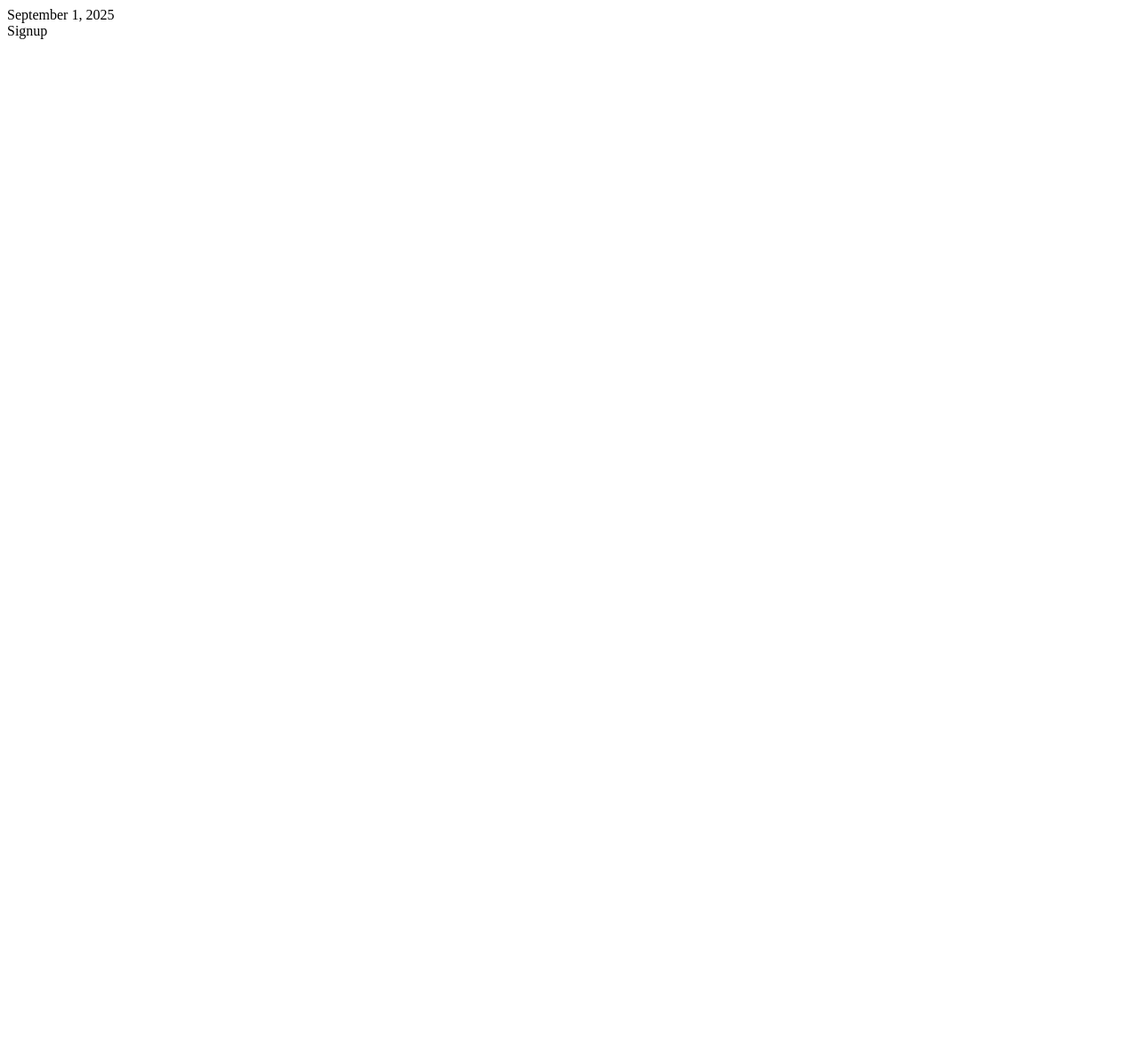
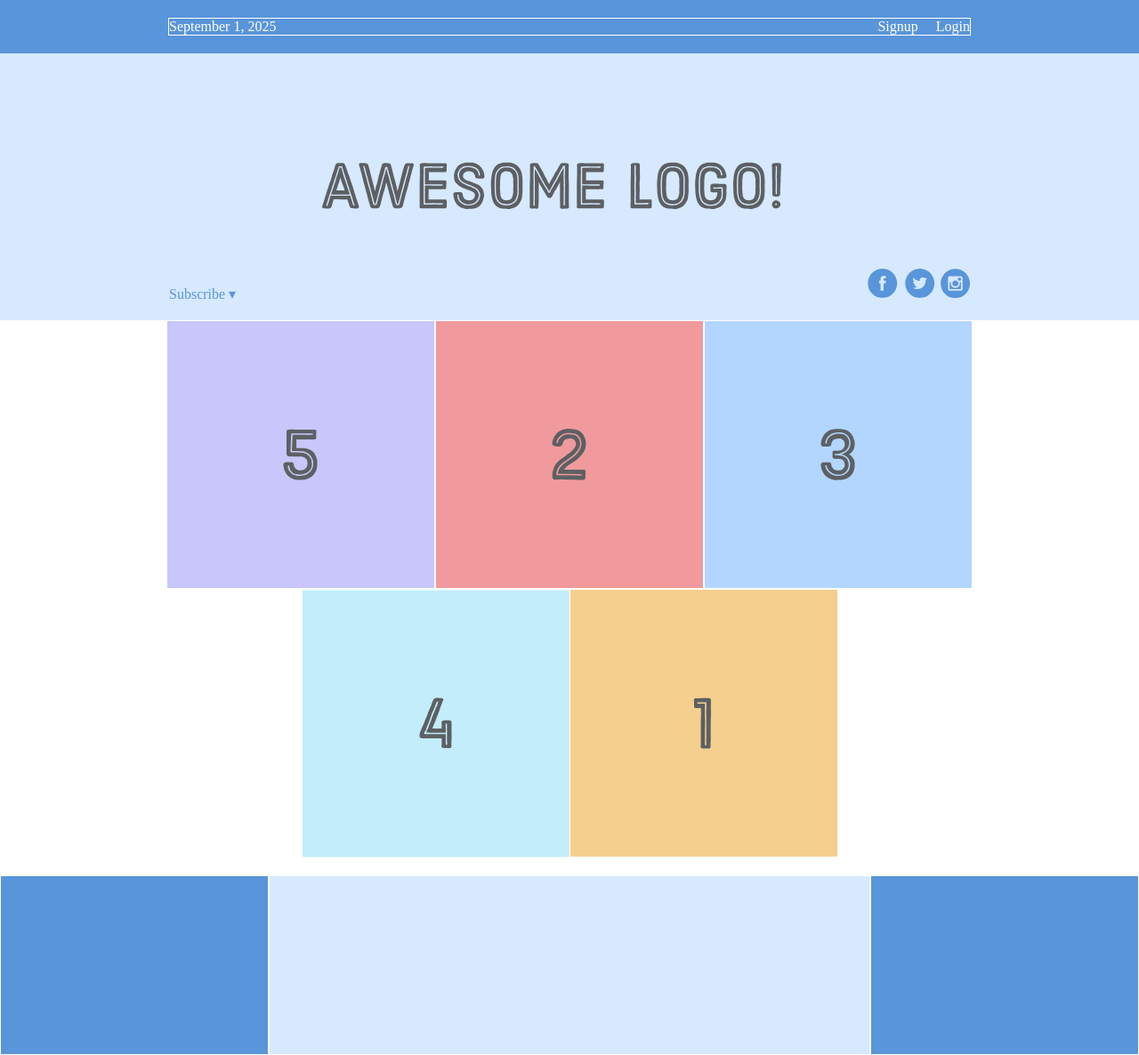
Before and after one commit to suavecitoprograms/The-Odin-Project, a plain HTML site: page CSS-Foundations/intro-to-flexbox/flexbox.html in a window 1280 px wide. Shown: the whole page at 89% size. Before the commit the page ends 800 px from the top, so only its background shows below. Drawn offline with Linux system fonts and the light colour scheme.

Commit message:
Finish flexbox exercise.

```diff
--- a/CSS-Foundations/intro-to-flexbox/flexbox.html
+++ b/CSS-Foundations/intro-to-flexbox/flexbox.html
@@ -9,9 +9,42 @@
         <div class="menu-container">
             <div class="menu">
                 <div class="date">September 1, 2025</div>
-                <div class="signup">Signup</div>
-                <div class="login"></div>
+                <div class="links">
+                    <div class="signup">Signup</div>
+                    <div class="login">Login</div>
+                </div>
             </div>
+        </div>
+        <div class="header-container">
+            <div class="header">
+                <div class="subscribe">Subscribe &#9662;</div>
+                <div class="logo"><img src="./images/awesome-logo.svg"/></div>
+                <div class="social"><img src="./images/social-icons.svg"></div>
+            </div>
+        </div>
+        <div class="photo-grid-container">
+            <div class="photo-grid">
+                <div class="photo-grid-item first-item">
+                    <img src="./images/one.svg">
+                </div>
+                <div class="photo-grid-item">
+                    <img src="./images/two.svg">
+                </div>
+                <div class="photo-grid-item">
+                    <img src="./images/three.svg">
+                </div>
+                <div class="photo-grid-item">
+                    <img src="./images/four.svg">
+                </div>
+                <div class="photo-grid-item last-item">
+                    <img src="./images/five.svg">
+                </div>
+            </div>
+        </div>
+        <div class="footer">
+            <div class="footer-item footer-one"></div>
+            <div class="footer-item footer-two"></div>
+            <div class="footer-item footer-three"></div>
         </div>
     </body>
 </html>
--- a/CSS-Foundations/intro-to-flexbox/styles.css
+++ b/CSS-Foundations/intro-to-flexbox/styles.css
@@ -0,0 +1,103 @@
+* {
+    margin: 0;
+    padding: 0;
+    display: border-box;
+}
+
+.menu-container {
+    display: flex;
+    color: #fff;
+    background-color: #5995DA;
+    padding: 20px;
+    justify-content: center;
+}
+
+.menu {
+    display: flex;
+    border: 1px solid #fff;
+    width: 900px;
+    justify-content: space-between;
+}
+
+.links {
+    /* border: 1px solid#fff; */
+    display: flex;
+    justify-content: flex-end;
+}
+
+.login {
+    margin-left: 20px;
+}
+
+.signup {
+    margin-left: auto;
+}
+
+.header-container {
+    color: #5995DA;
+    background-color: #D6E9FE;
+    display: flex;
+    justify-content: center;
+}
+
+.header {
+    width: 900px;
+    height: 300px;
+    display: flex;
+    justify-content: space-between;
+    align-items: center;
+}
+
+.photo-grid-container {
+    display: flex;
+    justify-content: center;
+}
+
+.photo-grid {
+    display: flex;
+    width: 1000px;
+    justify-content: center;
+    align-items: center;
+    flex-wrap: wrap;
+    flex-direction: row;
+}
+
+.photo-grid-item {
+    border: 1px solid #fff;
+    width: 300px;
+    height: 300px;
+}
+
+.first-item {
+    order: 1;
+}
+
+.last-item {
+    order: -1;
+}
+
+.social,
+.subscribe {
+    align-self: flex-end;
+    margin-bottom: 20px;
+}
+
+.footer {
+    display: flex;
+    justify-content: space-between;
+    margin-top: 20px;
+}
+
+.footer-item {
+    border: 1px solid #fff;
+    background-color: #D6E9FE;
+    height: 200px;
+    flex: 1;
+}
+
+.footer-one,
+.footer-three {
+    background-color: #5995DA;
+    flex: initial;
+    width: 300px;
+}
```
Also changed, not shown: CSS-Foundations/intro-to-flexbox/images/awesome-logo.svg (added), CSS-Foundations/intro-to-flexbox/images/five.svg (added), CSS-Foundations/intro-to-flexbox/images/four.svg (added), CSS-Foundations/intro-to-flexbox/images/one.svg (added), CSS-Foundations/intro-to-flexbox/images/social-icons.svg (added), CSS-Foundations/intro-to-flexbox/images/three.svg (added), CSS-Foundations/intro-to-flexbox/images/two.svg (added).
